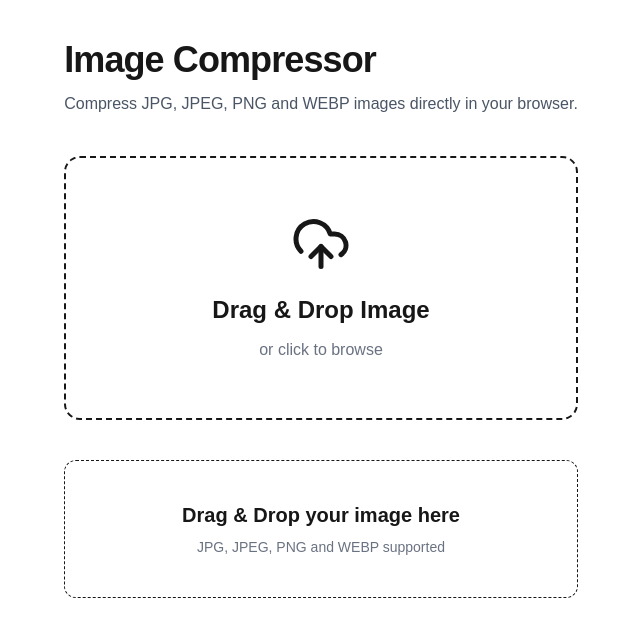
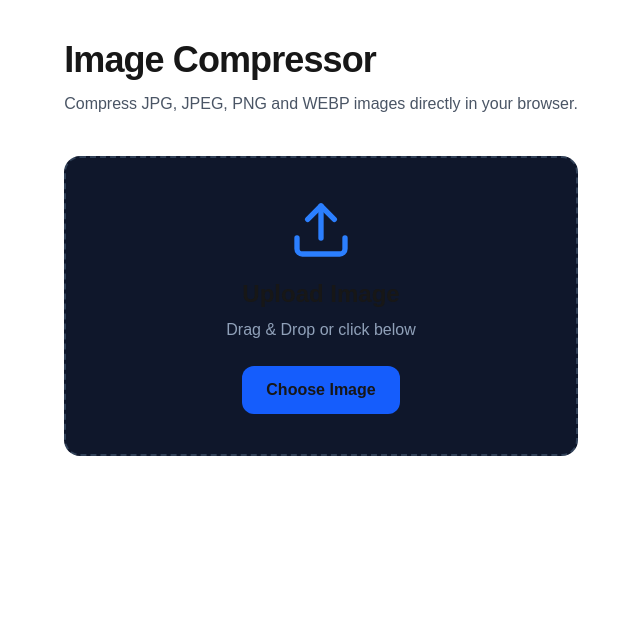
Before and after one commit to kumarmanoj396/allconverterhub, a Next.js app in the folder frontend/: page /tools/image-compressor in a window 1280 px wide. Shown: the top 636 px of the page, without its empty margins (319-959 px from the left). Built offline with nearby package versions, Linux system fonts and the light colour scheme.

Commit message:
chore: clean image compressor structure

```diff
--- a/frontend/components/tools/image-compressor/Dropzone.tsx
+++ /dev/null
@@ -1,88 +0,0 @@
-"use client";
-
-import { UploadCloud } from "lucide-react";
-import { ChangeEvent, DragEvent, useRef } from "react";
-
-interface Props {
-  file: File | null;
-  onFileSelect: (file: File) => void;
-}
-
-const ACCEPTED_TYPES = [
-  "image/jpeg",
-  "image/png",
-  "image/webp",
-];
-
-export default function Dropzone({
-  onFileSelect,
-}: Props) {
-  const inputRef = useRef<HTMLInputElement>(null);
-
-  function openPicker() {
-    inputRef.current?.click();
-  }
-
-  function handleChange(
-    e: ChangeEvent<HTMLInputElement>
-  ) {
-    if (!e.target.files?.length) return;
-
-    onFileSelect(e.target.files[0]);
-  }
-
-  function handleDrop(
-    e: DragEvent<HTMLDivElement>
-  ) {
-    e.preventDefault();
-
-    const dropped = e.dataTransfer.files[0];
-
-    if (!dropped) return;
-
-    if (!ACCEPTED_TYPES.includes(dropped.type)) {
-      alert("Unsupported file type");
-      return;
-    }
-
-    onFileSelect(dropped);
-  }
-
-  function handleDragOver(
-    e: DragEvent<HTMLDivElement>
-  ) {
-    e.preventDefault();
-  }
-
-  return (
-    <>
-      <div
-        onDrop={handleDrop}
-        onDragOver={handleDragOver}
-        onClick={openPicker}
-        className="cursor-pointer rounded-2xl border-2 border-dashed p-14 text-center transition hover:border-blue-500 hover:bg-blue-50"
-      >
-        <UploadCloud
-          className="mx-auto mb-5"
-          size={60}
-        />
-
-        <h2 className="text-2xl font-bold">
-          Drag & Drop Image
-        </h2>
-
-        <p className="mt-3 text-gray-500">
-          or click to browse
-        </p>
-      </div>
-
-      <input
-        ref={inputRef}
-        type="file"
-        hidden
-        accept="image/*"
-        onChange={handleChange}
-      />
-    </>
-  );
-}
--- a/frontend/components/tools/image-compressor/ImageCompressor.tsx
+++ b/frontend/components/tools/image-compressor/ImageCompressor.tsx
@@ -1,69 +1,42 @@
 "use client";
 
 import { useState } from "react";
-import Dropzone from "./Dropzone";
+import UploadBox from "./UploadBox";
 
 export default function ImageCompressor() {
   const [file, setFile] = useState<File | null>(null);
 
   return (
-    <div className="mx-auto max-w-5xl">
-
-      <Dropzone
+    <div className="mx-auto max-w-5xl space-y-8">
+      <UploadBox
         file={file}
         onFileSelect={setFile}
       />
 
-      {!file && (
-        <div className="mt-10 rounded-xl border border-dashed p-10 text-center">
-          <h3 className="text-xl font-semibold">
-            Drag & Drop your image here
-          </h3>
+      {file && (
+        <div className="rounded-2xl border border-slate-700 bg-slate-900 p-6">
+          <h2 className="mb-4 text-xl font-semibold">
+            Selected Image
+          </h2>
 
-          <p className="mt-2 text-sm text-gray-500">
-            JPG, JPEG, PNG and WEBP supported
-          </p>
+          <div className="space-y-2 text-sm">
+            <p>
+              <span className="font-medium">Name:</span>{" "}
+              {file.name}
+            </p>
+
+            <p>
+              <span className="font-medium">Type:</span>{" "}
+              {file.type}
+            </p>
+
+            <p>
+              <span className="font-medium">Size:</span>{" "}
+              {(file.size / 1024 / 1024).toFixed(2)} MB
+            </p>
+          </div>
         </div>
       )}
-
-      {file && (
-        <div className="mt-10 rounded-xl border p-8">
-          <h2 className="text-xl font-semibold">
-            Image Selected
-          </h2>
-
-          <div className="mt-5 grid gap-3 text-sm">
-
-            <div>
-              <span className="font-medium">
-                Name:
-              </span>{" "}
-              {file.name}
-            </div>
-
-            <div>
-              <span className="font-medium">
-                Type:
-              </span>{" "}
-              {file.type}
-            </div>
-
-            <div>
-              <span className="font-medium">
-                Size:
-              </span>{" "}
-              {(file.size / 1024 / 1024).toFixed(2)} MB
-            </div>
-
-          </div>
-
-          <p className="mt-8 text-gray-500">
-            Compression controls will appear in the next step.
-          </p>
-
-        </div>
-      )}
-
     </div>
   );
 }
--- a/frontend/components/tools/image-compressor/UploadBox.tsx
+++ b/frontend/components/tools/image-compressor/UploadBox.tsx
@@ -4,10 +4,14 @@ import { useRef, useState } from "react";
 import { Upload, ImageIcon, X } from "lucide-react";
 
 type UploadBoxProps = {
+  file: File | null;
   onFileSelect: (file: File) => void;
 };
 
-export default function UploadBox({ onFileSelect }: UploadBoxProps) {
+export default function UploadBox({
+  file,
+  onFileSelect,
+}: UploadBoxProps) {
   const inputRef = useRef<HTMLInputElement>(null);
   const [fileName, setFileName] = useState("");
 
@@ -64,11 +68,11 @@ export default function UploadBox({ onFileSelect }: UploadBoxProps) {
         Choose Image
       </button>
 
-      {fileName && (
+      {file && (
         <div className="mt-8 flex items-center justify-center gap-3 rounded-xl bg-slate-800 p-4">
           <ImageIcon className="h-5 w-5 text-green-500" />
 
-          <span>{fileName}</span>
+          <span>{file.name}</span>
 
           <button
             onClick={() => {
```
Also changed, not shown: frontend/components/tools/image-compressor/CompressionControls.tsx (deleted), frontend/components/tools/image-compressor/CompressionSlider.tsx (deleted), frontend/components/tools/image-compressor/OutputFormat.tsx (deleted), frontend/lib/imageCompression.ts (added).
